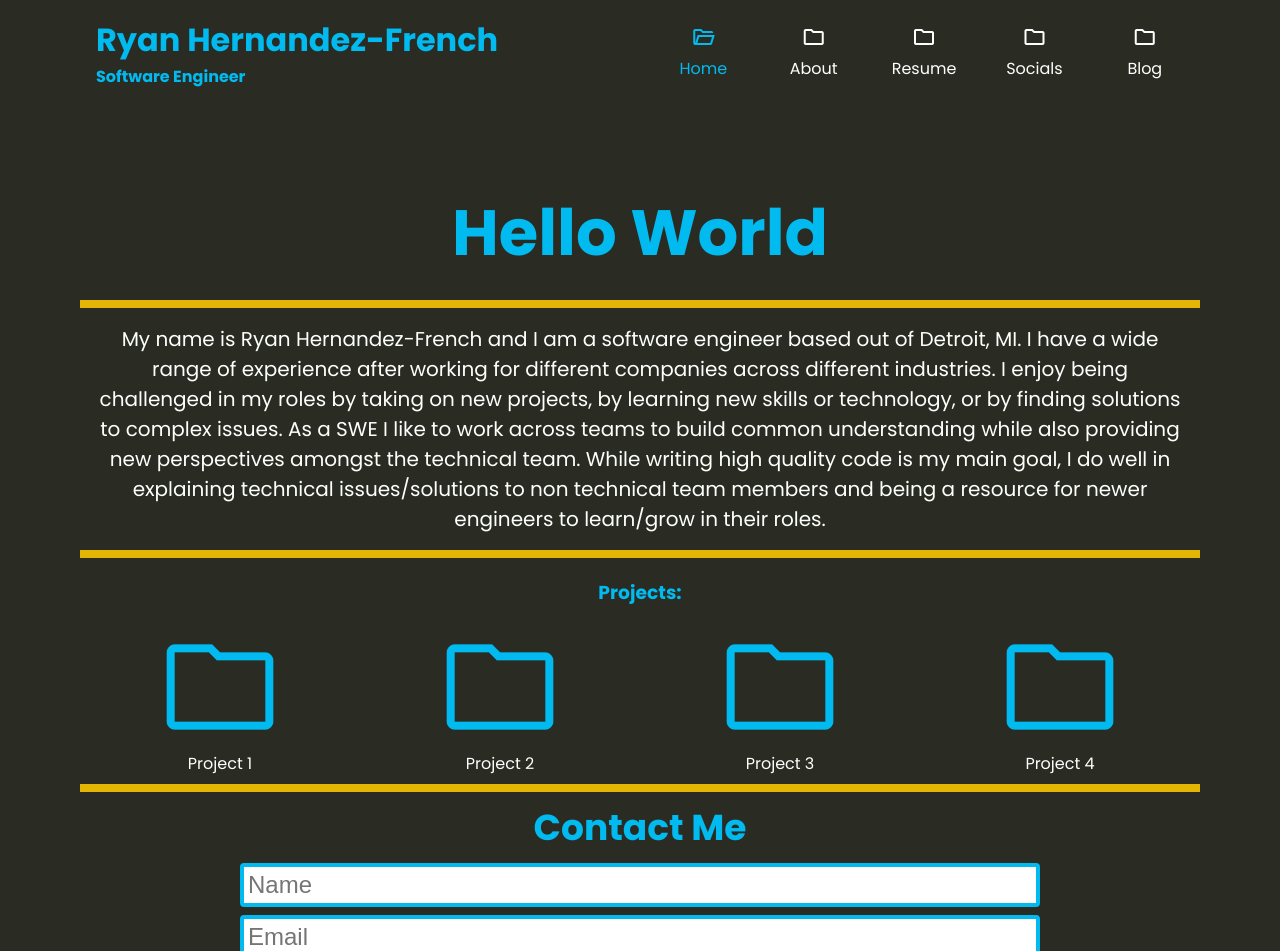
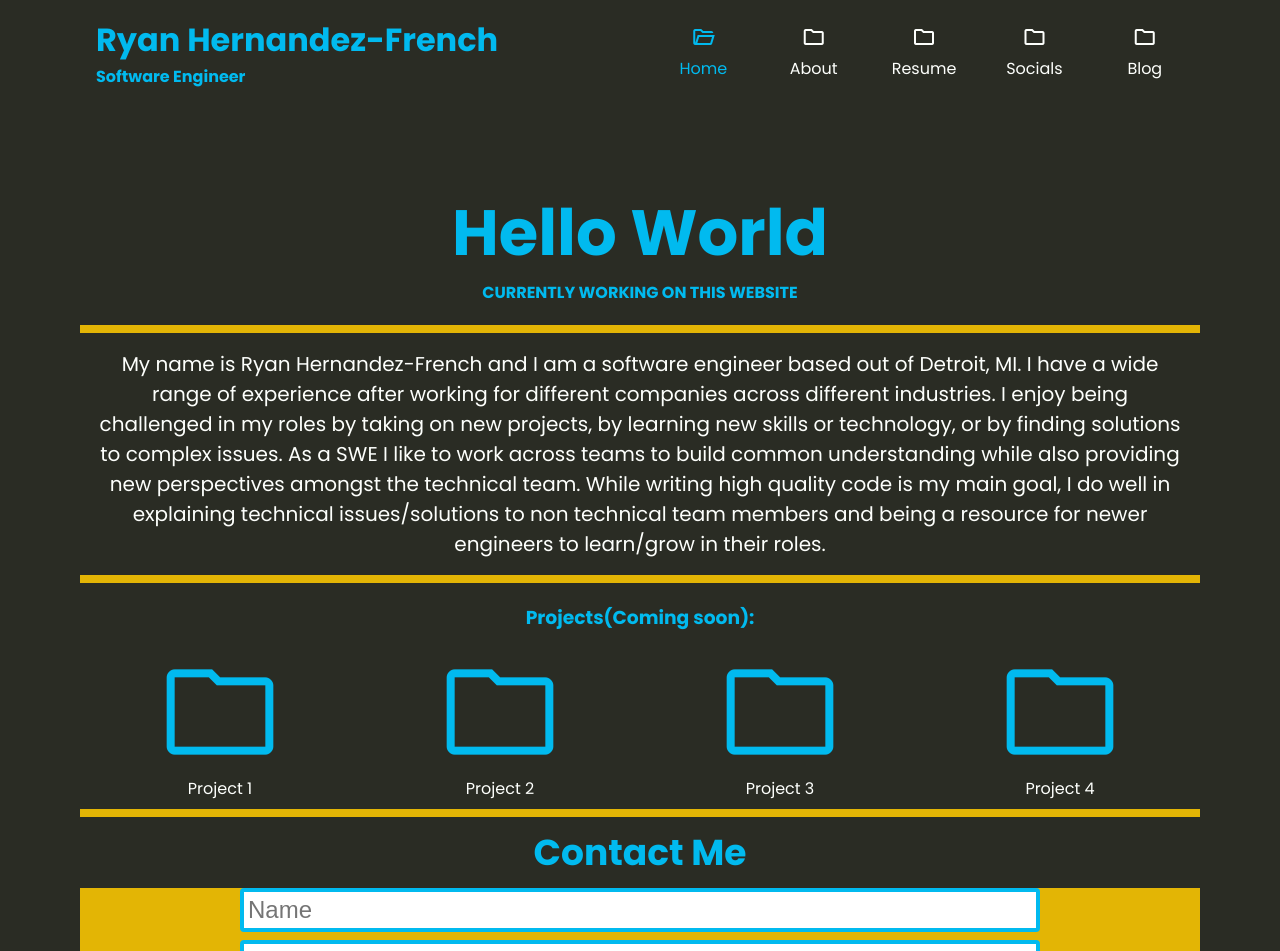
Before and after one commit to RyanTF313/portfolio2025, a React (Vite) app: page / in a window 1280 px wide. Shown: the top 951 px of the page. Built offline with nearby package versions, Linux system fonts and the light colour scheme.

Commit message:
update to contact form

```diff
--- a/src/App.css
+++ b/src/App.css
@@ -43,6 +43,10 @@ li.active {
   color: #01baef;
 }
 
+input::placeholder {
+  color: "#01baef",
+}
+
 /* Google Icons */
 
 .material-icons {
--- a/src/components/Contact.tsx
+++ b/src/components/Contact.tsx
@@ -1,57 +1,63 @@
-import { FormEvent, useState } from "react";
+import { ChangeEvent, FormEvent, useState } from "react";
 
 export default function Contact() {
   const [result, setResult] = useState("");
+  const [formData, setFormData] = useState({
+    name: "",
+    email: "",
+    message: "",
+  });
 
   const formStyle: React.CSSProperties = {
+    backgroundColor: "#E3B505",
     display: "flex",
     flexDirection: "column",
     justifyContent: "space-evenly",
     alignItems: "center",
   };
-
   const nameStyle: React.CSSProperties = {
-    border: '.25rem solid #01baef',
-    borderRadius: '.25rem',
-    color: '#2a2c24',
+    border: ".25rem solid #01baef",
+    borderRadius: ".25rem",
+    color: "#01baef",
     display: "flex",
     flexDirection: "row",
     fontSize: "1.5rem",
     marginBottom: ".5rem",
-    padding: '.25rem',
+    padding: ".25rem",
     width: "50rem",
   };
   const emailStyle: React.CSSProperties = {
-    border: '.25rem solid #01baef',
-    borderRadius: '.25rem',
-    color: '#2a2c24',
+    border: ".25rem solid #01baef",
+    borderRadius: ".25rem",
+    color: "#01baef",
     display: "flex",
     flexDirection: "row",
     fontSize: "1.5rem",
     marginBottom: ".5rem",
-    padding: '.25rem',
+    padding: ".25rem",
     width: "50rem",
   };
   const messageStyle: React.CSSProperties = {
-    border: '.25rem solid #01baef',
-    borderRadius: '.25rem',
-    color: '#2a2c24',
+    border: ".25rem solid #01baef",
+    borderRadius: ".25rem",
+    color: "#01baef",
     display: "flex",
     flexDirection: "row",
     fontSize: "1.5rem",
     marginBottom: ".5rem",
-    padding: '.25rem',
+    padding: ".25rem",
     width: "50rem",
   };
   const submitStyle: React.CSSProperties = {
-    border: '.25rem solid #01baef',
-    borderRadius: '.25rem',
-    color: '#2a2c24',
+    backgroundColor: "#2a2c24",
+    border: ".25rem solid #01baef",
+    borderRadius: ".25rem",
+    color: "#01baef",
     display: "flex",
     flexDirection: "row",
     fontSize: "1.5rem",
     marginBottom: ".5rem",
-    padding: '.25rem',
+    padding: ".25rem",
     width: "50rem",
   };
   const resultsStyle: React.CSSProperties = {
@@ -78,13 +84,34 @@ export default function Contact() {
 
     if (data.success) {
       setResult("Form Submitted Successfully");
-      event.currentTarget.reset();
+      setFormData({
+        name: "",
+        email: "",
+        message: "",
+      });
+      setTimeout(() => setResult(""), 2000);
     } else {
       console.log("Error", data);
       setResult(data.message);
+      setTimeout(() => setResult(""), 2000);
     }
   };
 
+  const onChange = (
+    event: ChangeEvent<HTMLInputElement | HTMLTextAreaElement>
+  ) => {
+    event.preventDefault();
+    const field = event.currentTarget.getAttribute("name") ?? "";
+    const value = event.currentTarget.value;
+
+    setFormData({ ...formData, [field]: value });
+  };
+
+  const { name, email, message } = formData;
+
+  if (result) {
+    return <span style={resultsStyle}>{result}</span>;
+  }
   return (
     <div>
       <div className="contactHeader">
@@ -106,6 +133,8 @@ export default function Contact() {
             required
             placeholder="Name"
             style={nameStyle}
+            onChange={onChange}
+            value={name}
           />
           <input
             type="email"
@@ -113,12 +142,16 @@ export default function Contact() {
             required
             placeholder="Email"
             style={emailStyle}
+            onChange={onChange}
+            value={email}
           />
           <textarea
             name="message"
             required
             placeholder="Message..."
             style={messageStyle}
+            onChange={onChange}
+            value={message}
           ></textarea>
 
           <button type="submit" style={submitStyle}>
@@ -126,7 +159,11 @@ export default function Contact() {
           </button>
         </form>
       </div>
-      <span style={resultsStyle}>{result}</span>
+      <style>
+        {`::placeholder {
+  color: "#01baef",
+}`}
+      </style>
     </div>
   );
 }
--- a/src/pages/Home.tsx
+++ b/src/pages/Home.tsx
@@ -6,6 +6,7 @@ function Home() {
     <div className="Home" style={homeStyle}>
       <div className="intro">
         <h4 style={introHeadingStyle}>Hello World</h4>
+        <h4 style={{textAlign:'center'}}>CURRENTLY WORKING ON THIS WEBSITE</h4>
         <p style={introDescriptionStyle}>
           My name is Ryan Hernandez-French and I am a software engineer based
           out of Detroit, MI. I have a wide range of experience after working
@@ -20,7 +21,7 @@ function Home() {
         </p>
       </div>
       <div className="foldersContainer" style={foldersContainerStyle}>
-        <h3>Projects:</h3>
+        <h3>Projects(Coming soon):</h3>
         <div className="folders" style={foldersStyle}>
           <div className="folder">
             <span className="material-symbols-outlined" style={folderStyle}>
```
